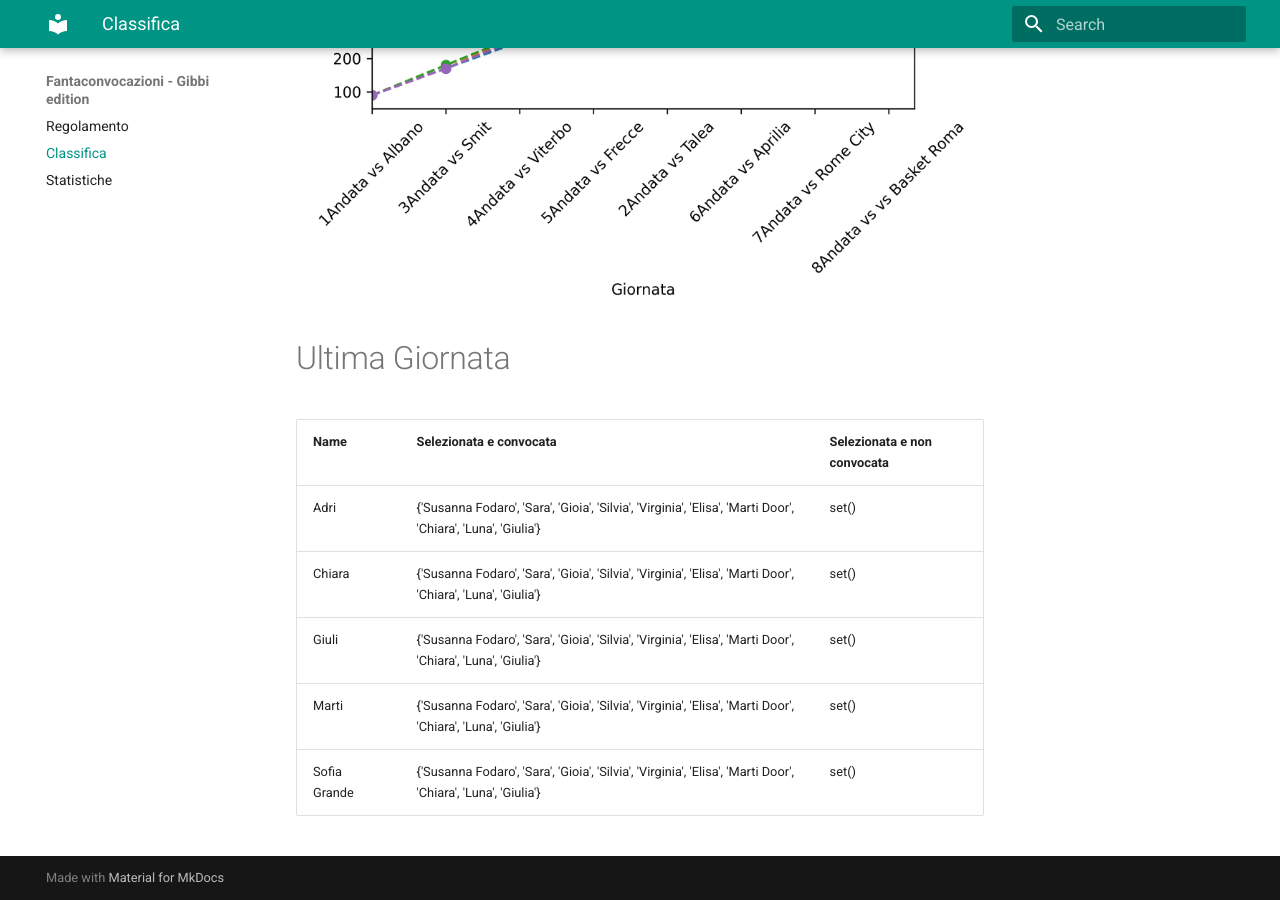
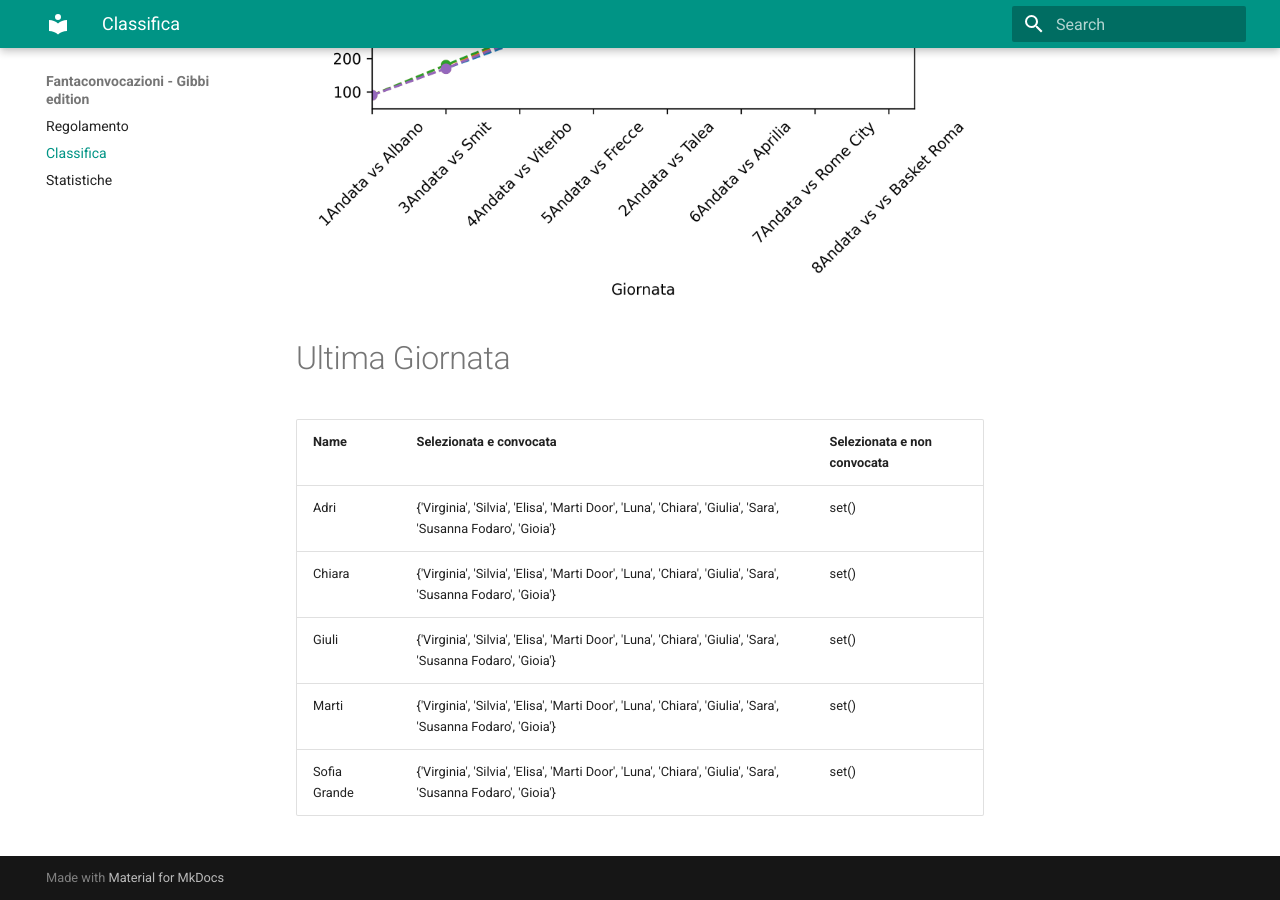
Before and after one commit to martinig94/fantagibbi, an MkDocs documentation site: the page built from docs/Classifica.md, in a window 1280 px wide and 900 px high, scrolled down 810 px. Built offline with MkDocs 1.6.1 and Material for MkDocs 9.7.7, drawn with Linux system fonts in a browser that asks for light colours.

Commit message:
Auto-update from main.py

```diff
--- a/docs/Classifica.md
+++ b/docs/Classifica.md
@@ -18,9 +18,9 @@
 <!-- START_TABLE CORRECT -->
 | Name         | Selezionata e convocata                                                                                      | Selezionata e non convocata   |
 |:-------------|:-------------------------------------------------------------------------------------------------------------|:------------------------------|
-| Adri         | {'Susanna Fodaro', 'Sara', 'Gioia', 'Silvia', 'Virginia', 'Elisa', 'Marti Door', 'Chiara', 'Luna', 'Giulia'} | set()                         |
-| Chiara       | {'Susanna Fodaro', 'Sara', 'Gioia', 'Silvia', 'Virginia', 'Elisa', 'Marti Door', 'Chiara', 'Luna', 'Giulia'} | set()                         |
-| Giuli        | {'Susanna Fodaro', 'Sara', 'Gioia', 'Silvia', 'Virginia', 'Elisa', 'Marti Door', 'Chiara', 'Luna', 'Giulia'} | set()                         |
-| Marti        | {'Susanna Fodaro', 'Sara', 'Gioia', 'Silvia', 'Virginia', 'Elisa', 'Marti Door', 'Chiara', 'Luna', 'Giulia'} | set()                         |
-| Sofia Grande | {'Susanna Fodaro', 'Sara', 'Gioia', 'Silvia', 'Virginia', 'Elisa', 'Marti Door', 'Chiara', 'Luna', 'Giulia'} | set()                         |
+| Adri         | {'Virginia', 'Silvia', 'Elisa', 'Marti Door', 'Luna', 'Chiara', 'Giulia', 'Sara', 'Susanna Fodaro', 'Gioia'} | set()                         |
+| Chiara       | {'Virginia', 'Silvia', 'Elisa', 'Marti Door', 'Luna', 'Chiara', 'Giulia', 'Sara', 'Susanna Fodaro', 'Gioia'} | set()                         |
+| Giuli        | {'Virginia', 'Silvia', 'Elisa', 'Marti Door', 'Luna', 'Chiara', 'Giulia', 'Sara', 'Susanna Fodaro', 'Gioia'} | set()                         |
+| Marti        | {'Virginia', 'Silvia', 'Elisa', 'Marti Door', 'Luna', 'Chiara', 'Giulia', 'Sara', 'Susanna Fodaro', 'Gioia'} | set()                         |
+| Sofia Grande | {'Virginia', 'Silvia', 'Elisa', 'Marti Door', 'Luna', 'Chiara', 'Giulia', 'Sara', 'Susanna Fodaro', 'Gioia'} | set()                         |
 <!-- END_TABLE CORRECT -->
```
